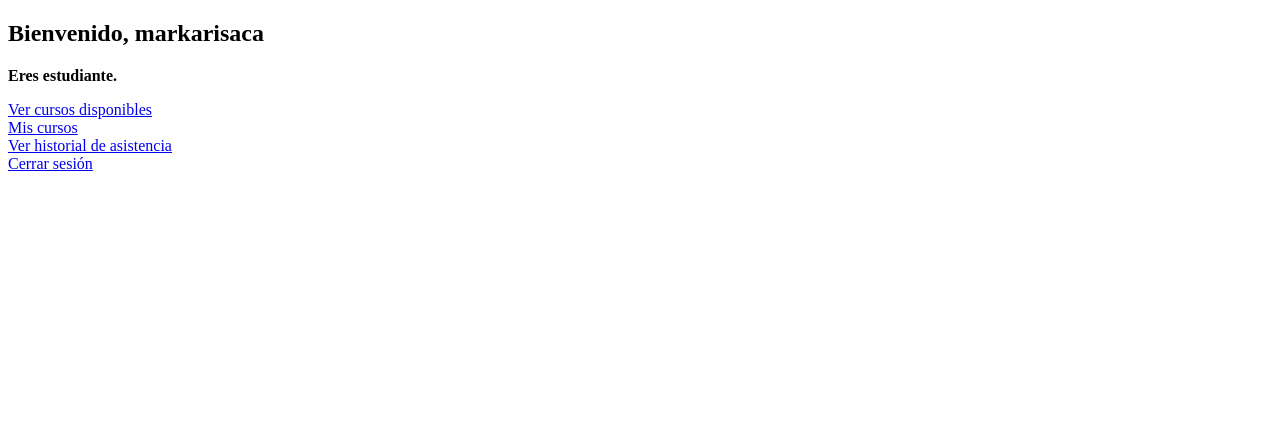
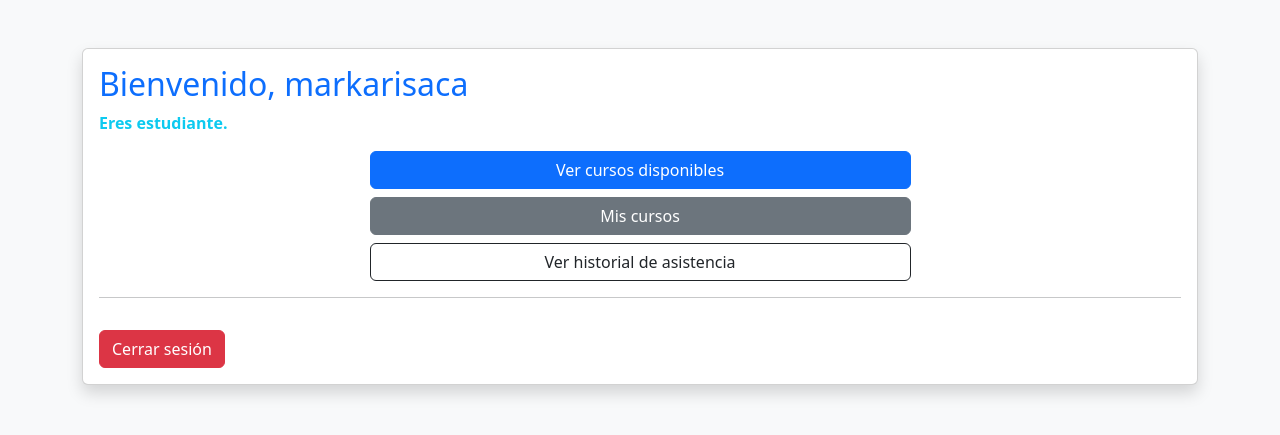
Before and after one commit to Franklin151515/PASALISTA-, a Django app: page / in a window 1280 px wide. Shown: the top 435 px of the page. Run offline with Django 5.2, Linux system fonts and the light colour scheme; a user stored in the database is signed in.

Commit message:
inicio y mis cursos

```diff
--- a/asistenciapp/usuarios/templates/usuarios/inicio.html
+++ b/asistenciapp/usuarios/templates/usuarios/inicio.html
@@ -1,42 +1,70 @@
+{% load static %}
 <!DOCTYPE html>
-<html>
+<html lang="es">
 <head>
+    <meta charset="UTF-8">
     <title>Inicio</title>
+
+    <!-- Bootstrap 5 desde CDN -->
+    <link href="https://cdn.jsdelivr.net/npm/bootstrap@5.3.3/dist/css/bootstrap.min.css" rel="stylesheet">
 </head>
-<body>
-    <h2>Bienvenido, {{ usuario.username }}</h2>
+<body class="bg-light">
+
+<div class="container mt-5">
+    <div class="card shadow">
+        <div class="card-body">
+            <h2 class="card-title text-primary">Bienvenido, {{ usuario.username }}</h2>
 
             {% if usuario.es_docente %}
-        <p><strong>Eres docente.</strong> Estos son tus cursos:</p>
-        <ul>
+                <p class="text-success"><strong>Eres docente.</strong> Estos son tus cursos:</p>
+
+                {% if cursos %}
+                    <ul class="list-group mb-3">
                         {% for curso in cursos %}
-                <li>
-                    {{ curso.nombre }} - {{ curso.descripcion }}
-                    <form action="{% url 'crear_sesion' curso.id %}" method="post" style="display:inline;">
+                            <li class="list-group-item">
+                                <h5>{{ curso.nombre }}</h5>
+                                <p>{{ curso.descripcion }}</p>
+
+                                <form action="{% url 'crear_sesion' curso.id %}" method="post" class="d-inline">
                                     {% csrf_token %}
-                        <button type="submit">Crear sesión</button>
+                                    <button type="submit" class="btn btn-sm btn-primary">+ Crear sesión</button>
                                 </form>
+
                                 {% for sesion in curso.sesion_set.all %}
-                        <p>Sesión: {{ sesion.fecha_creacion }} |
-                        <a href="{% url 'ver_asistentes' sesion.id %}">Ver asistentes</a></p>
+                                    <div class="mt-2">
+                                        <span class="badge bg-secondary">Sesión: {{ sesion.fecha_creacion }}</span>
+                                        <a href="{% url 'ver_asistentes' sesion.id %}" class="btn btn-link btn-sm">Ver asistentes</a>
+                                    </div>
+                                {% empty %}
+                                    <p class="text-muted mt-2">No hay sesiones creadas aún.</p>
                                 {% endfor %}
                             </li>
-            {% empty %}
-                <li>No tienes cursos asignados aún.</li>
                         {% endfor %}
                     </ul>
+                {% else %}
+                    <div class="alert alert-warning">No tienes cursos asignados aún.</div>
+                {% endif %}
 
-        <a href="{% url 'crear_curso' %}">+ Crear nuevo curso</a>
-        <a href="{% url 'historial_docente' %}">📋 Ver historial de asistencia</a>
-
+                <a href="{% url 'crear_curso' %}" class="btn btn-success me-2">+ Crear nuevo curso</a>
+                <a href="{% url 'historial_docente' %}" class="btn btn-outline-info">📋 Ver historial de asistencia</a>
 
             {% else %}
-        <p><strong>Eres estudiante.</strong></p>
-        <a href="{% url 'cursos_disponibles' %}">Ver cursos disponibles</a><br>
-        <a href="{% url 'mis_cursos' %}">Mis cursos</a><br>
-        <a href="{% url 'historial_estudiante' %}">Ver historial de asistencia</a>
+                <p class="text-info"><strong>Eres estudiante.</strong></p>
+
+                <div class="d-grid gap-2 col-md-6 col-sm-12 mx-auto">
+                    <a href="{% url 'cursos_disponibles' %}" class="btn btn-primary">Ver cursos disponibles</a>
+                    <a href="{% url 'mis_cursos' %}" class="btn btn-secondary">Mis cursos</a>
+                    <a href="{% url 'historial_estudiante' %}" class="btn btn-outline-dark">Ver historial de asistencia</a>
+                </div>
             {% endif %}
 
-    <br><a href="{% url 'logout' %}">Cerrar sesión</a>
+            <hr>
+            <a href="{% url 'logout' %}" class="btn btn-danger mt-3">Cerrar sesión</a>
+        </div>
+    </div>
+</div>
+
+<!-- Bootstrap JS -->
+<script src="https://cdn.jsdelivr.net/npm/bootstrap@5.3.3/dist/js/bootstrap.bundle.min.js"></script>
 </body>
 </html>
```
Also changed, not shown: asistenciapp/usuarios/templates/usuarios/mis_cursos.html (+45 -10 lines), asistenciapp/db.sqlite3. Lines whose indentation alone changed are shown as unchanged.
